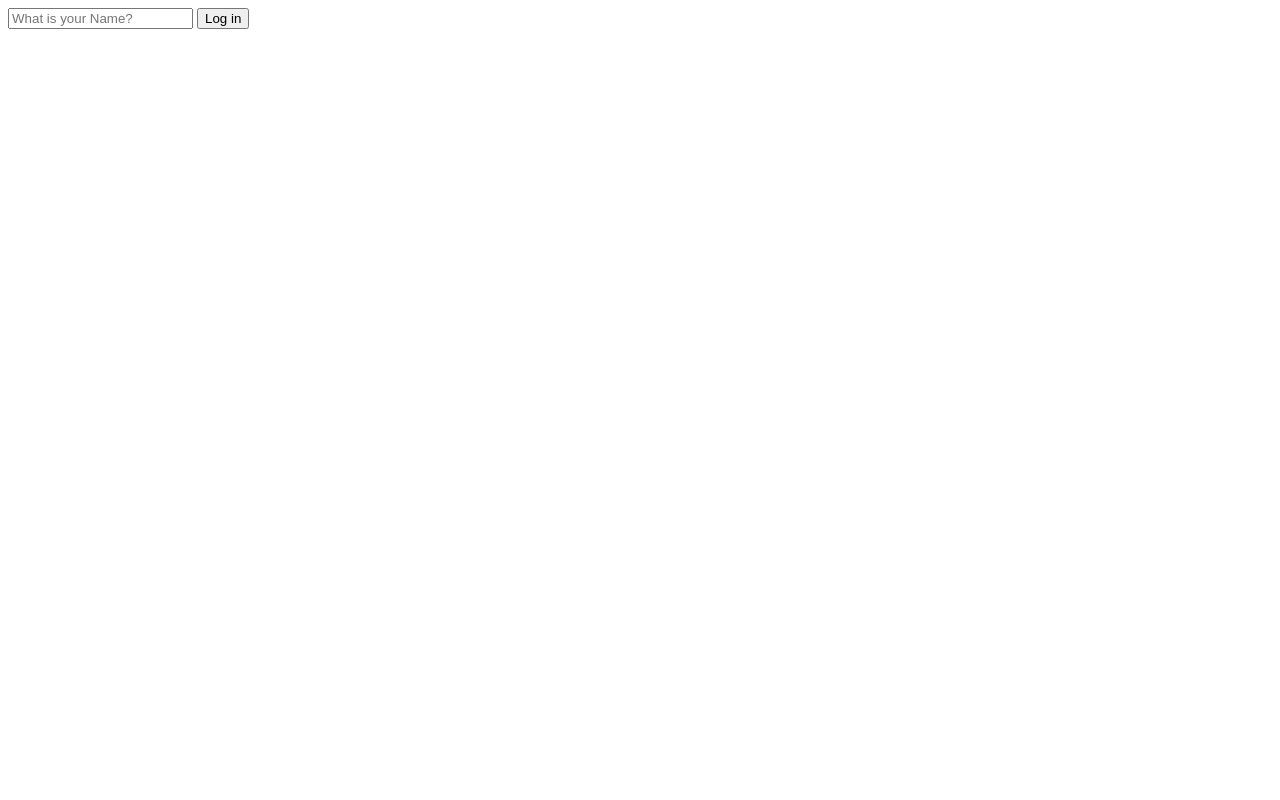
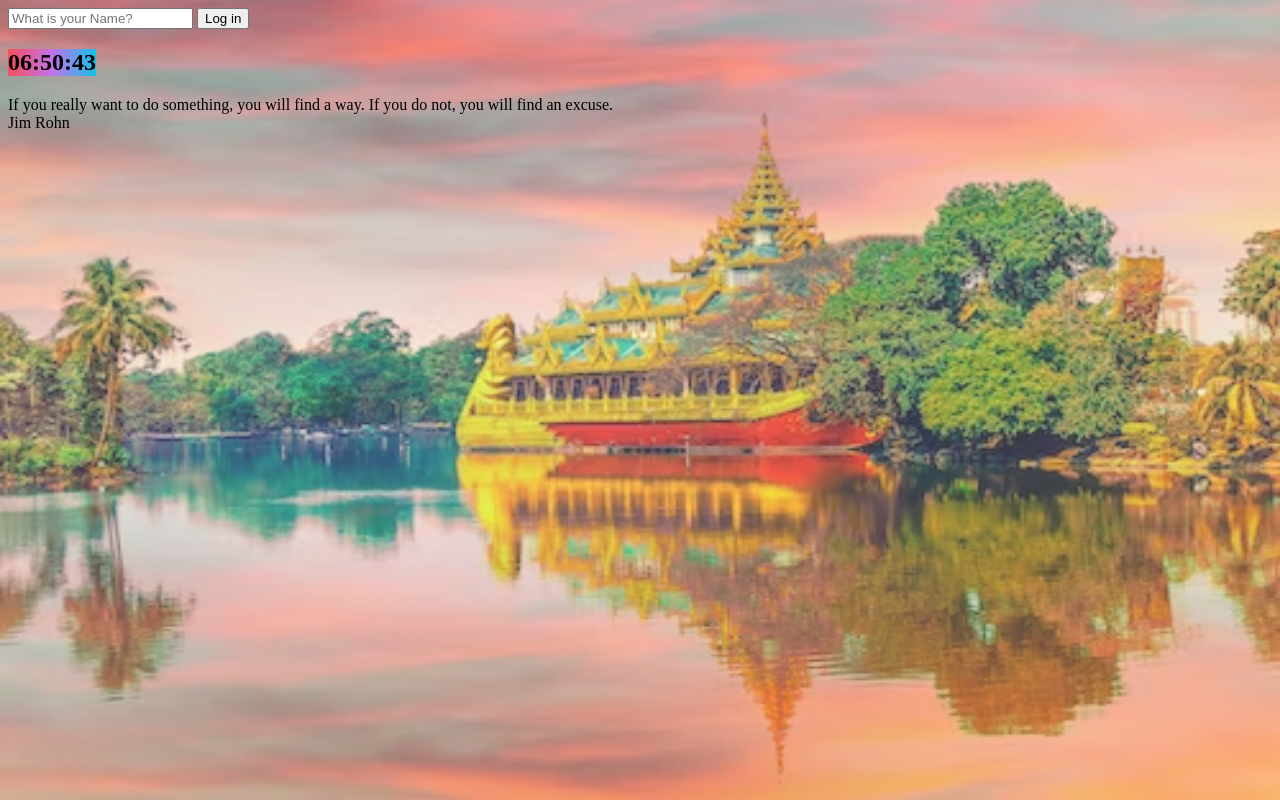
Before and after one commit to yuzunsang/momentum-app, a plain HTML site: page index.html in a window 1280 px wide. Drawn offline with Linux system fonts and the light colour scheme.

Commit message:
create clock, quote, background

```diff
--- a/css/style.css
+++ b/css/style.css
@@ -3,7 +3,52 @@
   display: none;
 }
 
-h1 {
-  background-color: cornflowerblue;
+#greeting {
+  background: #dd3e54; /* fallback for old browsers */
+  background: -webkit-linear-gradient(
+    to right,
+    #6be585,
+    #dd3e54
+  ); /* Chrome 10-25, Safari 5.1-6 */
+  background: linear-gradient(
+    to right,
+    #6be585,
+    #dd3e54
+  ); /* W3C, IE 10+/ Edge, Firefox 16+, Chrome 26+, Opera 12+, Safari 7+ */
   width: fit-content;
 }
+
+#clock {
+  background: #12c2e9; /* fallback for old browsers */
+  background: -webkit-linear-gradient(
+    to right,
+    #f64f59,
+    #c471ed,
+    #12c2e9
+  ); /* Chrome 10-25, Safari 5.1-6 */
+  background: linear-gradient(
+    to right,
+    #f64f59,
+    #c471ed,
+    #12c2e9
+  ); /* W3C, IE 10+/ Edge, Firefox 16+, Chrome 26+, Opera 12+, Safari 7+ */
+
+  width: fit-content;
+}
+
+#quote > span {
+  display: flex;
+  flex-direction: column;
+}
+
+img {
+  position: absolute;
+  width: 100%;
+  height: 100%;
+  left: 0;
+  right: 0;
+  top: 0;
+  bottom: 0;
+  z-index: -1;
+  opacity: 80%;
+}
--- a/index.html
+++ b/index.html
@@ -17,9 +17,16 @@
       <button>Log in</button>
     </form>
 
+    <h2 id="clock"></h2>
     <h1 id="greeting" class="hidden"></h1>
+    <div id="quote">
+      <span></span>
+      <span></span>
+    </div>
 
     <script src="js/greetings.js"></script>
     <script src="js/clock.js"></script>
+    <script src="js/quotes.js"></script>
+    <script src="js/background.js"></script>
   </body>
 </html>
--- /dev/null
+++ b/js/background.js
@@ -0,0 +1,12 @@
+const images = [
+  "photo-1542442828-287217bfb87f.avif",
+  "photo-1490077476659-095159692ab5.avif",
+  "premium_photo-1678233319969-63662b4244f1.avif",
+];
+
+const chosenImage = images[~~(Math.random() * images.length)];
+
+const bgImage = document.createElement("img");
+bgImage.src = `img/${chosenImage}`;
+
+document.body.appendChild(bgImage);
--- a/js/clock.js
+++ b/js/clock.js
@@ -0,0 +1,15 @@
+let clock = document.querySelector("#clock");
+
+function getClock() {
+  const date = new Date();
+  let dateArr = [
+    date.getHours().toString().padStart(2, "0"),
+    date.getMinutes().toString().padStart(2, "0"),
+    date.getSeconds().toString().padStart(2, "0"),
+  ];
+
+  clock.innerText = dateArr.join(":");
+}
+
+getClock();
+setInterval(getClock, 1000);
--- /dev/null
+++ b/js/quotes.js
@@ -0,0 +1,57 @@
+const quote = document.querySelector("#quote span:first-child");
+const author = document.querySelector("#quote span:last-child");
+
+const quotes = [
+  {
+    quote: "I never dreamed about success, I worked for it",
+    author: "Estee Lauder",
+  },
+  {
+    quote: "Do not try to be original, just try to be good.",
+    author: "Paul Rand",
+  },
+  {
+    quote: "Do not be afraid to give up the good to go for the great",
+    author: "John D. Rockefeller",
+  },
+  {
+    quote:
+      "If you cannot fly then run. If you cannot run, then walk. And if you cannot walk, then crawl, but whatever you do, you have to keep moving forward.",
+    author: "Martin Luther King Jr.",
+  },
+  {
+    quote:
+      "Our greatest weakness lies in giving up. The most certain way to succeed is always to try just one more time.",
+    author: "Thomas Edison",
+  },
+  {
+    quote:
+      "The fastest way to change yourself is to hang out with people who are already the way you want to be",
+    author: "REid Hoffman",
+  },
+  {
+    quote:
+      "Money is like gasoline during a road trip. You do not want to run out of gas on your trip, but you are not doing a tour of gas stations",
+    author: "Tim O Reilly",
+  },
+  {
+    quote:
+      "Some people dream of success, while other people get up every morning and make it happen",
+    author: "Wayne Huizenga",
+  },
+  {
+    quote:
+      "The only thing worse than starting something and falling.. is not starting something",
+    author: "SEth Godin",
+  },
+  {
+    quote:
+      "If you really want to do something, you will find a way. If you do not, you will find an excuse.",
+    author: "Jim Rohn",
+  },
+];
+
+let random = ~~(Math.random() * quotes.length);
+
+quote.innerText = quotes[random].quote;
+author.innerText = quotes[random].author;
```
Also changed, not shown: img/photo-1490077476659-095159692ab5.avif (added), img/photo-1542442828-287217bfb87f.avif (added), img/premium_photo-1678233319969-63662b4244f1.avif (added).
